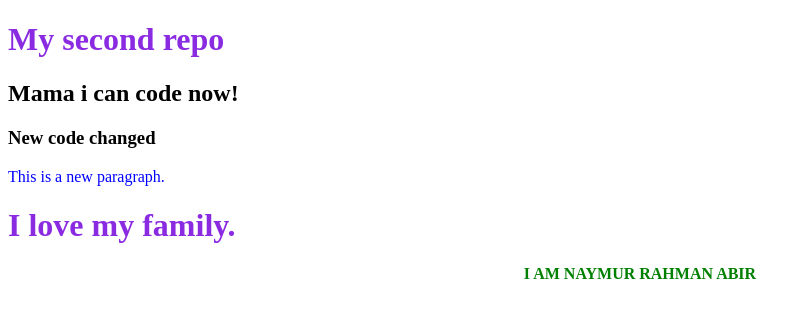
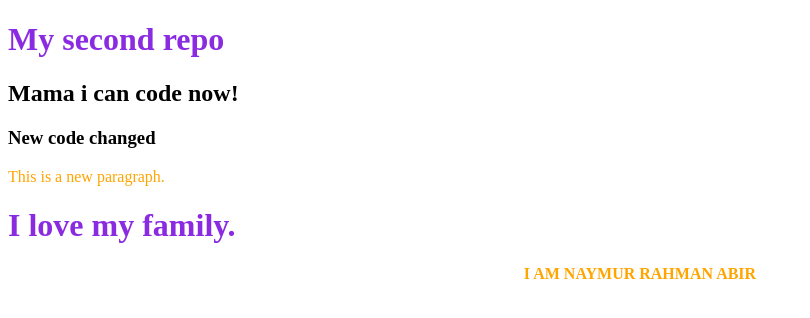
Before and after one commit to naymurabir/My-second-repo, a plain HTML site: page index.html in a window 1280 px wide. Shown: the whole page, without its empty margins (0-810 px from the left). Drawn offline with Linux system fonts and the light colour scheme.

Commit message:
changed something

```diff
--- a/style.css
+++ b/style.css
@@ -1,11 +1,11 @@
 p{
-    color: blue;
+    color: orange;
 }
 h1{
     color: blueviolet;
 }
 h4{
-    color: green;
+    color: orange;
     font-weight: bold;
     text-align: center;
 }
```
